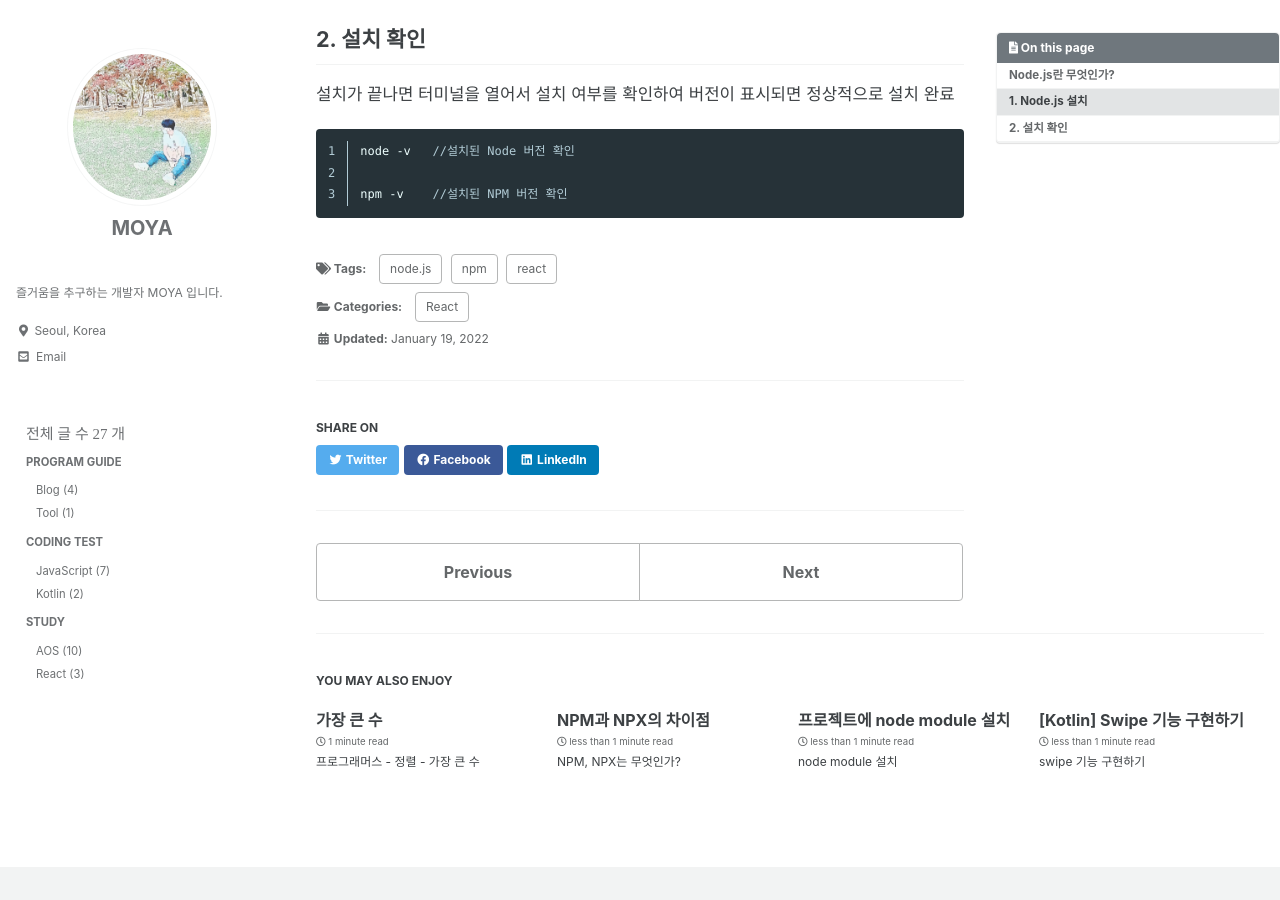
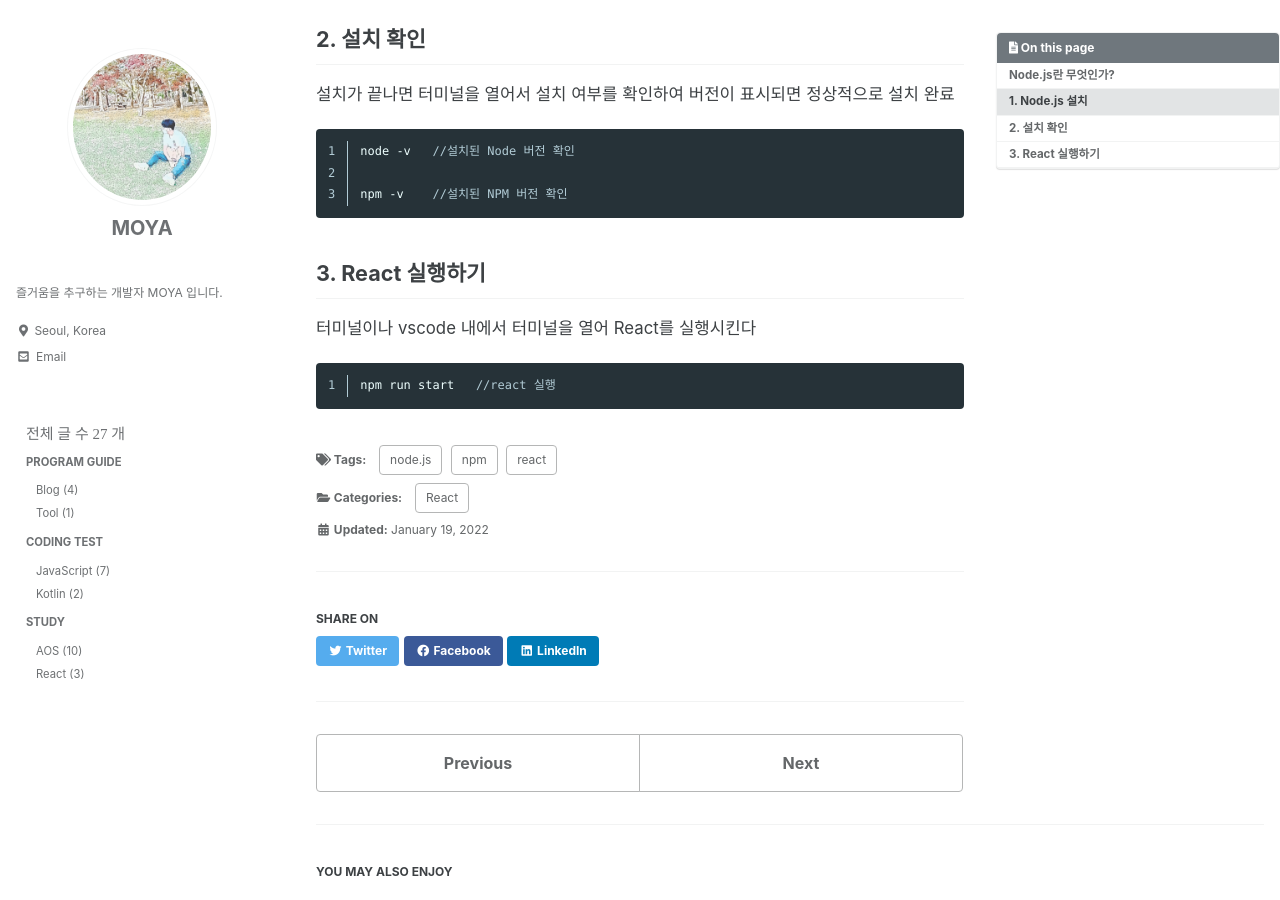
Before and after one commit to kdc7140/kdc7140.github.io, a Jekyll site: the page built from _posts/study/2022-01-19-react002.md, in a window 1280 px wide and 900 px high, scrolled down 3242 px. Built offline with Jekyll 4.4.1, drawn with Linux system fonts in a browser that asks for light colours; cached includes are drawn as plain includes; some web fonts are replaced.

Commit message:
add react execution method

````diff
--- a/_posts/study/2022-01-19-react002.md
+++ b/_posts/study/2022-01-19-react002.md
@@ -72,3 +72,12 @@ node -v   //설치된 Node 버전 확인
 
 npm -v    //설치된 NPM 버전 확인
 ```
+
+
+## 3. React 실행하기
+
+터미널이나 vscode 내에서 터미널을 열어 React를 실행시킨다
+
+```kotlin
+npm run start   //react 실행
+```
````
